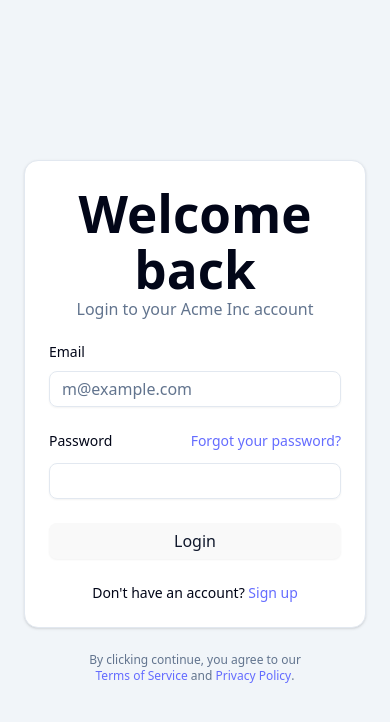
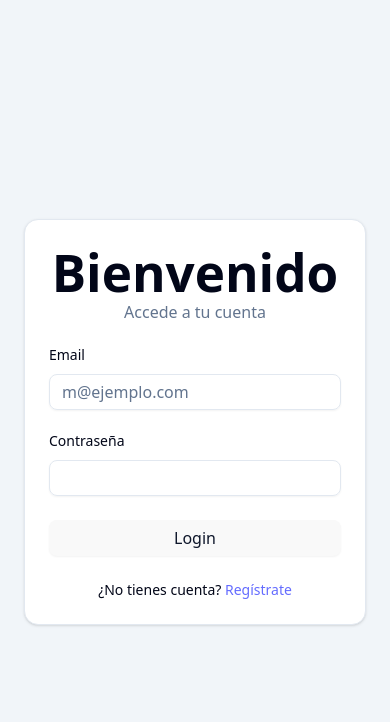
Before and after one commit to mbortg995/realstate_fe, a React (Vite) app in the folder vite-project/: page /login in a window 390 px wide. Shown: the top 722 px of the page. Built offline with nearby package versions, Linux system fonts and the light colour scheme.

Commit message:
feat: authcontext provider to the solution + visual improvements on the login page.

```diff
--- a/vite-project/src/App.jsx
+++ b/vite-project/src/App.jsx
@@ -2,6 +2,7 @@ import { BrowserRouter, Routes, Route } from 'react-router'
 import './index.css'
 import LoginPage from '@/pages/auth/LoginPage.jsx'
 import RegisterPage from '@/pages/auth/RegisterPage.jsx'
+import { AuthProvider } from './context/AuthContext'
 
 
 
@@ -9,10 +10,13 @@ function App() {
 
   return (
     <BrowserRouter>
-      <Routes>
-        <Route path="/login" element={<LoginPage />}></Route>
-        <Route path="/register" element={<RegisterPage />}></Route>
-      </Routes>
+      <AuthProvider>
+        <Routes>
+          <Route path="/" element={<h1>LOGUEADO</h1>}></Route>
+          <Route path="/login" element={<LoginPage />}></Route>
+          <Route path="/register" element={<RegisterPage />}></Route>
+        </Routes>
+      </AuthProvider>
     </BrowserRouter>
   )
 }
--- a/vite-project/src/components/login-form.jsx
+++ b/vite-project/src/components/login-form.jsx
@@ -3,60 +3,94 @@ import { Button } from "@/components/ui/button"
 import { Card, CardContent } from "@/components/ui/card"
 import { Input } from "@/components/ui/input"
 import { Label } from "@/components/ui/label"
+import { useAuth } from "@/context/AuthContext"
+import { useState } from "react"
+import { useNavigate } from "react-router"
 
-export function LoginForm({
-  className,
-  ...props
-}) {
+export function LoginForm({ className, ...props }) {
+
+  const { login, error } = useAuth();
+
+  const navigate = useNavigate();
+
+  const [data, setData] = useState({
+    email: "",
+    password: ""
+  });
+
+  const handleInputChange = (event) => {
+    setData({
+      ...data,
+      [event.target.name]: event.target.value
+    });
+  }
+
+  const handleSubmitForm = async (event) => {
+    event.preventDefault();
+    const result = await login(data);
+    if (result) {
+      navigate('/');
+    }
+  }
+
   return (
     <div className={cn("flex flex-col gap-6", className)} {...props}>
       <Card className="overflow-hidden p-0">
         <CardContent className="grid p-0 md:grid-cols-2">
-          <form className="p-6 md:p-8">
+          <form
+            className="p-6 md:p-8"
+            onSubmit={handleSubmitForm}
+          >
+            {error ? <div className="bg-red-50 text-red-500 p-3 rounded-md mb-4 text-sm font-medium" id="error-message">{error}</div> : null}
             <div className="flex flex-col gap-6">
               <div className="flex flex-col items-center text-center">
-                <h1 className="text-2xl font-bold">Welcome back</h1>
+                <h1 className="text-2xl font-bold">Bienvenido</h1>
                 <p className="text-muted-foreground text-balance">
-                  Login to your Acme Inc account
+                  Accede a tu cuenta
                 </p>
               </div>
               <div className="grid gap-3">
                 <Label htmlFor="email">Email</Label>
-                <Input id="email" type="email" placeholder="m@example.com" required />
+                <Input
+                  id="email"
+                  type="email"
+                  name="email"
+                  placeholder="m@ejemplo.com"
+                  value={data.email}
+                  onChange={handleInputChange}
+                  required />
               </div>
               <div className="grid gap-3">
                 <div className="flex items-center">
-                  <Label htmlFor="password">Password</Label>
-                  <a href="#" className="ml-auto text-sm underline-offset-2 hover:underline">
-                    Forgot your password?
-                  </a>
+                  <Label htmlFor="password">Contraseña</Label>
                 </div>
-                <Input id="password" type="password" required />
+                <Input
+                  id="password"
+                  type="password"
+                  name="password"
+                  value={data.password}
+                  onChange={handleInputChange}
+                  required />
               </div>
               <Button type="submit" className="w-full">
                 Login
               </Button>
               <div className="text-center text-sm">
-                Don&apos;t have an account?{" "}
+                ¿No tienes cuenta?{" "}
                 <a href="#" className="underline underline-offset-4">
-                  Sign up
+                  Regístrate
                 </a>
               </div>
             </div>
           </form>
           <div className="bg-muted relative hidden md:block">
             <img
-              src="/placeholder.svg"
+              src="/public/images/realState.jpg"
               alt="Image"
-              className="absolute inset-0 h-full w-full object-cover dark:brightness-[0.2] dark:grayscale" />
+              className="absolute inset-0 h-full w-full object-cover dark:brightness-[0.2] dark:grayscale bg-center" />
           </div>
         </CardContent>
       </Card>
-      <div
-        className="text-muted-foreground *:[a]:hover:text-primary text-center text-xs text-balance *:[a]:underline *:[a]:underline-offset-4">
-        By clicking continue, you agree to our <a href="#">Terms of Service</a>{" "}
-        and <a href="#">Privacy Policy</a>.
-      </div>
     </div>
   );
 }
--- /dev/null
+++ b/vite-project/src/context/AuthContext.jsx
@@ -0,0 +1,65 @@
+import { createContext, useContext, useState } from "react"
+
+const AuthContext = createContext(null);
+
+export const AuthProvider = ({ children }) => {
+  const [error, setError] = useState("");
+
+  const token = localStorage.getItem("token");
+  const isAutenticated = token !== null;
+
+  const logout = () => {
+    localStorage.removeItem('token');
+    localStorage.removeItem('user');
+  }
+
+  const login = async (data) => {
+    try {
+      const response = await fetch('http://localhost:3000/api/auth/login', {
+        method: 'POST',
+        headers: {
+          'Content-Type': 'application/json',
+        },
+        body: JSON.stringify(data),
+      });
+
+      if (!response.ok) {
+        const error = await response.json();
+        setError(error.error);
+        return false;
+      }
+
+      const { user, token } = await response.json();
+
+      localStorage.setItem('user', JSON.stringify({
+        id: user.id,
+        email: user.email,
+        username: user.username,
+      }));
+
+      localStorage.setItem('token', token);
+
+      return true;
+
+    } catch {
+      setError("Servicio no disponible. Inténtelo de nuevo más adelante.");
+      return false;
+    }
+  }
+
+  return (
+    <AuthContext.Provider value={{
+      token,
+      isAutenticated,
+      login,
+      error
+    }}>
+      {children}
+    </AuthContext.Provider>
+  )
+}
+
+export const useAuth = () => {
+  const context = useContext(AuthContext);
+  return context;
+}
```
Also changed, not shown: 1 other file (tests, documents, lock files or other folders).
